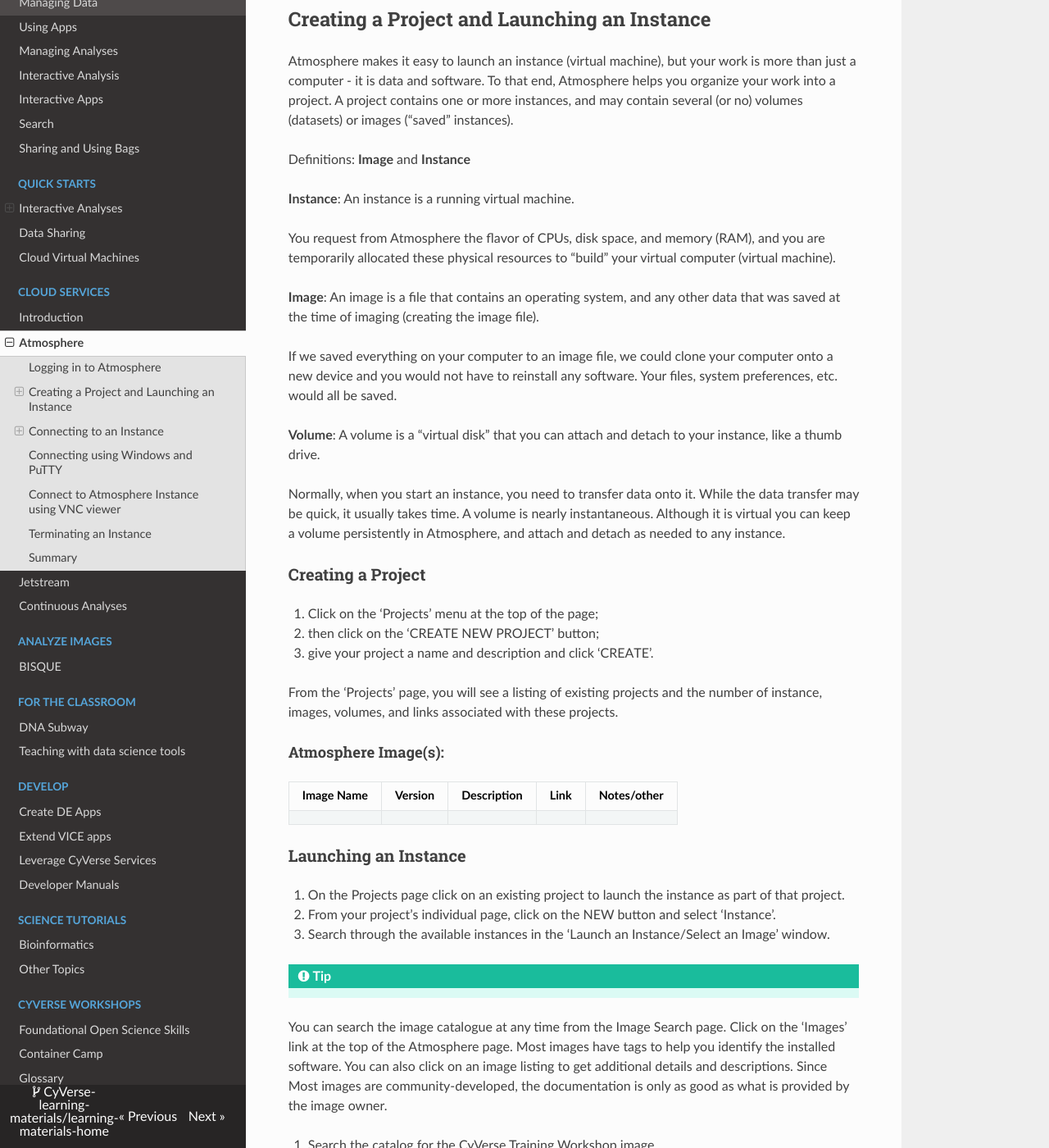
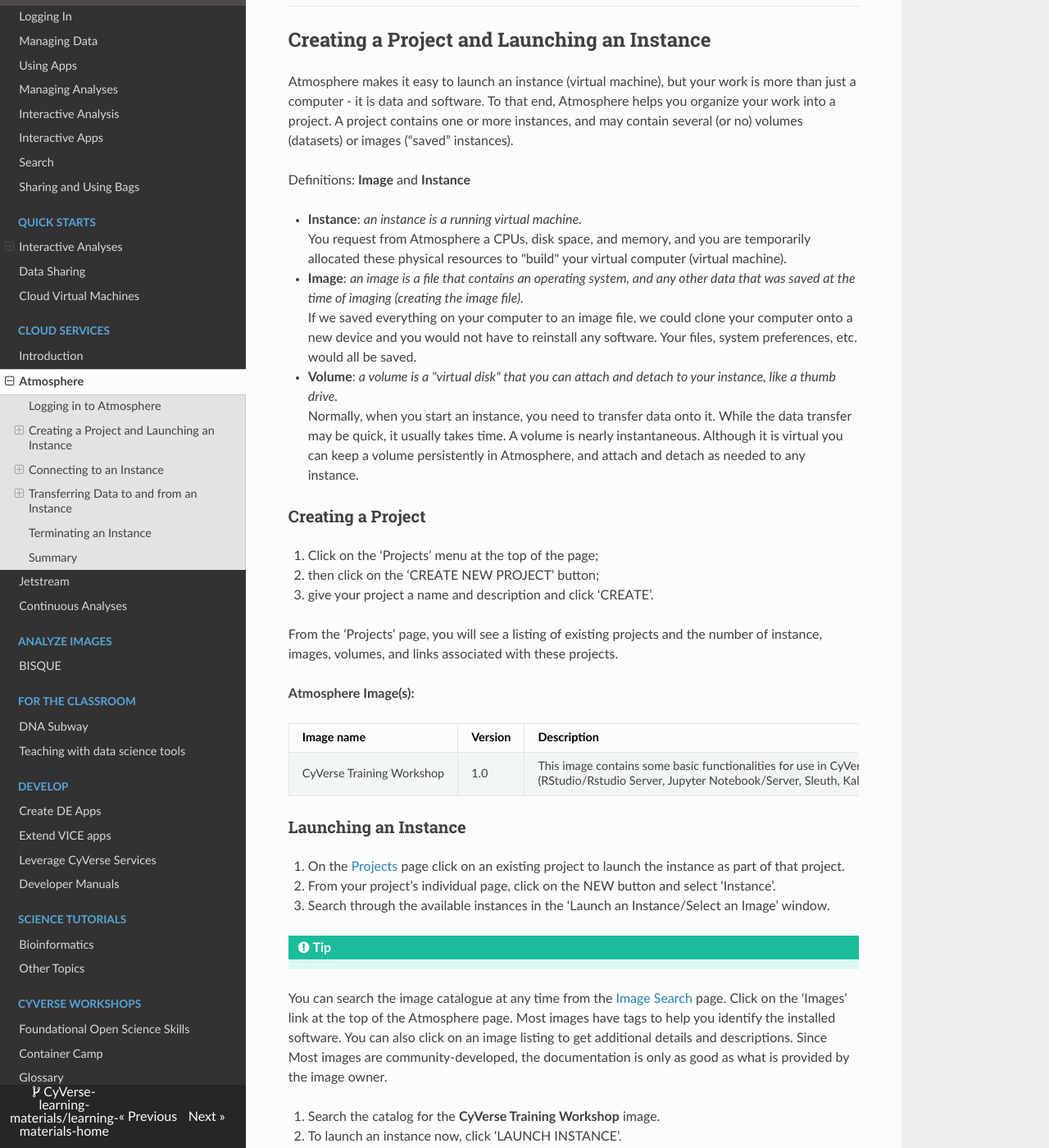
Before and after one commit to CyVerse-learning-materials/learning-materials-home, an MkDocs documentation site: the page built from docs/atmo/atmo.md, in a window 1280 px wide and 1400 px high, scrolled down 1186 px. Shown: the whole window at 82% size. Built offline with MkDocs 1.6.1, drawn with Linux system fonts in a browser that asks for light colours; nearby versions of some CDN libraries; a script that is not in the unit is left out; some of the changed text lies outside the part shown.

Commit message:
merging atmo, formatting

````diff
--- a/docs/atmo/atmo.md
+++ b/docs/atmo/atmo.md
@@ -24,12 +24,18 @@
 Upon login, you will be directed to the Atmosphere Dashboard. Much more about all the dashboard features is available in the Atmosphere Manual , but you can see the number of instances you have running, and percent of your allocation used. You can also see an history of instances launched.
 
 !!! Tip
-  Your allocation (a measure of how many instances you have running, their size, and the amount of time they have been active) automatically refreshes monthly.
-  If you run out of allocation, you can click the need_more ‘NEED MORE?’ button to request an increase.
-  When you exceed your allocation, your instances are suspended.
-  You will not lose saved data, but running processes will be stopped.
-  See the [Atmosphere section]() in the CyVerse service-level agreement for details and definitions related to our allocation policies.
-!!!
+
+  Your allocation (a measure of how many instances you have running,
+  their size, and the amount of time they have been active)
+  automatically refreshes monthly. If you run out of allocation, you
+  can click the **'NEED MORE?'** button to request an increase. When
+  you exceed your allocation, your instances are suspended. You will
+  not lose saved data, but running processes will be stopped. See
+  the Atmosphere section in the [CyVerse service-level
+  agreement](http://www.cyverse.org/service-level-agreement#Atmo)
+  for details and definitions related to our allocation policies.
+
+------------------------------------------------------------------------
 
 ## Creating a Project and Launching an Instance
 
@@ -39,21 +45,23 @@
 
 Definitions: **Image** and **Instance**
 
-**Instance**: An instance is a running virtual machine.
+- **Instance**: *an instance is a running virtual machine.* <br>
+    You request from Atmosphere a CPUs, disk space, and memory, and you are
+    temporarily allocated these physical resources to "build" your
+    virtual computer (virtual machine).
 
-You request from Atmosphere the flavor of CPUs, disk space, and memory (RAM), and you are temporarily allocated these physical resources to “build” your virtual computer (virtual machine).
+- **Image**: *an image is a file that contains an operating system, and any other data that was saved at the time of imaging (creating the image file).* <br>
+    If we saved everything on your computer to an image file,
+    we could clone your computer onto a new device and you would not
+    have to reinstall any software. Your files, system preferences,
+    etc. would all be saved.
 
-**Image**: An image is a file that contains an operating system, and any other data that was saved at the time of imaging (creating the image file).
-
-If we saved everything on your computer to an image file, we could clone your computer onto a new device and you would not have to reinstall any software.
-Your files, system preferences, etc. would all be saved.
-
-**Volume**: A volume is a “virtual disk” that you can attach and detach to your instance, like a thumb drive.
-
-Normally, when you start an instance, you need to transfer data onto it.
-While the data transfer may be quick, it usually takes time.
-A volume is nearly instantaneous.
-Although it is virtual you can keep a volume persistently in Atmosphere, and attach and detach as needed to any instance.
+- **Volume**: *a volume is a "virtual disk" that you can attach and detach to your instance, like a thumb drive.* <br>
+    Normally, when you start an instance, you need to transfer data onto it. While the data
+    transfer may be quick, it usually takes time. A volume is nearly
+    instantaneous. Although it is virtual you can keep a volume
+    persistently in Atmosphere, and attach and detach as needed to
+    any instance.
 
 ### Creating a Project
 
@@ -65,15 +73,15 @@
 
 From the ‘Projects’ page, you will see a listing of existing projects and the number of instance, images, volumes, and links associated with these projects.
 
-#### Atmosphere Image(s):
+**Atmosphere Image(s):**
 
-| Image Name |	Version	| Description	| Link	| Notes/other |
-|------------|----------|-------------|-------|-------------|
-| | | | | |
+| Image name | Version | Description | Link |
+| --- | --- | --- | --- |
+| CyVerse Training Workshop | 1.0 | This image contains some basic functionalities for use in CyVerse training workshops <br> (RStudio/Rstudio Server, Jupyter Notebook/Server, Sleuth, Kallisto RNA-Seq tools) | [Image](https://atmo.cyverse.org/application/images/1467) |
 
 ### Launching an Instance
 
-1. On the Projects page click on an existing project to launch the instance as part of that project.
+1. On the [Projects](https://atmo.cyverse.org/application/projects) page click on an existing project to launch the instance as part of that project.
 
 2. From your project’s individual page, click on the NEW button and select ‘Instance’.
 
@@ -81,13 +89,13 @@
 
 !!! Tip
 
-  You can search the image catalogue at any time from the Image Search page.
+  You can search the image catalogue at any time from the [Image Search](https://atmo.cyverse.org/application/images/search) page.
   Click on the ‘Images’ link at the top of the Atmosphere page.
   Most images have tags to help you identify the installed software.
   You can also click on an image listing to get additional details and descriptions.
   Since Most images are community-developed, the documentation is only as good as what is provided by the image owner.
 
-4. Search the catalog for the CyVerse Training Workshop image.
+4. Search the catalog for the **CyVerse Training Workshop** image.
 
 5. To launch an instance now, click ‘LAUNCH INSTANCE’.
 
@@ -99,6 +107,8 @@
   Also note, that the largest instance sizes are limited and may not be available at any given time based on demand.
 
 Once your instance is launched, your project page will display the status of all instances. Instances are typically available within 10-15 minutes.
+
+------------------------------------------------------------------------
 
 ## Connecting to an Instance
 
@@ -112,27 +122,24 @@
 
 #### Connect using Mac or Linux Terminal
 
-If necessary, login to Atmosphere and locate the instance you are connecting to in a given project.
+- If necessary, login to Atmosphere and locate the instance you are connecting to in a given project.
+- Locate the IP address (an example here: `128.196.64.200`) and copy to your clipboard.
+- Open your computer’s terminal.
+- Connect via SSH:
 
-Locate the IP address (an example here: `128.196.64.200`) and copy to your clipboard.
+  ```bash
+  $ ssh your_cyverse_username@128.196.64.200
+  ```
 
-Open your computer’s terminal.
+- If connecting for the first time to the IP address, you may be get a security prompt:
 
-Connect via SSH:
+  ```bash
+  The authenticity of host '128.196.64.200 (128.196.64.200)' can\'t be established.
+  ECDSA key fingerprint is SHA256:fzEJLqeljHgIwcGY0gUap2sRWLlGPQwUVimhEgkJYBs.
+  Are you sure you want to continue connecting (yes/no)?
+  ```
 
-```bash
-$ ssh your_cyverse_username@128.196.64.200
-```
-
-If connecting for the first time to the IP address, you may be get a security prompt:
-
-```bash
-The authenticity of host '128.196.64.200 (128.196.64.200)' can\'t be established.
-ECDSA key fingerprint is SHA256:fzEJLqeljHgIwcGY0gUap2sRWLlGPQwUVimhEgkJYBs.
-Are you sure you want to continue connecting (yes/no)?
-```
-
-you may accept this prompt by typing `yes`
+  you may accept this prompt by typing `yes`.
 
 You will be prompted to enter your CyVerse password
 
@@ -140,41 +147,117 @@
 
   Your cursor will not move or indicate you are typing as you enter your password. If you make a mistake, hit enter and you will be prompted again.
 
-## Connecting using Windows and PuTTY
+### Connecting using Windows and PuTTY
 
-If necessary, login to Atmosphere and locate the instance you are connecting to in a given project.
+- If necessary, login to Atmosphere and locate the instance you are connecting to in a given project.
+- Locate the IP address and copy this to your clipboard.
+- Open **PuTTY.exe** and paste the IP address into the ‘Host Name (or IP address s)’ field; click ‘Open’
 
-Locate the IP address and copy this to your clipboard.
+!!! note ""
 
-Open ‘PuTTY.exe’ and paste the IP address into the ‘Host Name (or IP address s)’ field; click ‘Open’
+  If this is your first time connecting, you may get a security prompt that the server’s host key is not cached in the registry.
+  You may click ‘Yes’ to continue connecting.
 
-If this is your first time connecting, you may get a security prompt that the server’s host key is not cached in the registry.
-You may click ‘Yes’ to continue connecting.
+- When prompted, enter your CyVerse username for the request to ‘login as:’ and enter your CyVerse password to connect.
 
-When prompted, enter your CyVerse username for the request to ‘login as:’ and enter your CyVerse password to connect.
-
-## Connect to Atmosphere Instance using VNC viewer
+### Connect to Atmosphere Instance using VNC viewer
 
 !!! Note
 
-  You can only connect to an Atmosphere instance that has a desktop installed and has a running VNC server.
-  Usually this information is in the image description.
-  If you are unsure, or having difficulty in connecting to and instance you believe should have a desktop, contact Atmosphere support.
-  If you have not already done so, download Real VNC Viewer
+  You can only connect to an Atmosphere instance that has a desktop
+  installed and has a running VNC server. Usually this information is in
+  the image description. If you are unsure, or having difficulty in
+  connecting to and instance you believe should have a desktop, contact
+  Atmosphere support. If you have not already done so, download [Real VNC Viewer](https://www.realvnc.com/download/viewer/).
 
-If necessary, login to Atmosphere and locate the instance you are connecting to in a given project.
+- If necessary, login to Atmosphere and locate the instance you are connecting to in a given project.
+- Locate the IP address and copy this to your clipboard.
+- Open VNC Viewer. Paste your IP address + “:1” in the ‘VNC Server’ field (e.g. 161.803.39.887:1) and click connect.
 
-Locate the IP address and copy this to your clipboard.
+  !!! Note
 
-Open VNC Viewer. Paste your IP address + “:1” in the ‘VNC Server’ field (e.g. 161.803.39.887:1) and click connect.
+    When connecting for the first time to an instance, you will be prompted to save a signature
 
-!!! Note
-
-  When connecting for the first time to an instance, you will be prompted to save a signature
-
-When prompted, ensure your username entered is your CyVerse username. Enter your CyVerse password and click Ok.
+- When prompted, ensure your username entered is your CyVerse username. Enter your CyVerse password and click Ok.
 
 You should now be connected to your instance desktop.
+
+------------------------------------------------------------------------
+
+## Transferring Data to and from an Instance
+
+An Atmosphere instance only contains data that were included in the
+original image that was used to make that instance. You can transfer
+data to/from the CyVerse Data Store, an Atmosphere Volume, a sever, or
+your local machine. In this guide, we will only cover data transfer
+using iCommands. iCommands is installed on every Atmosphere instance.
+
+**Related Links**
+
+-   **iCommands Guide:**
+    [link](https://cyverse-data-store-guide.readthedocs-hosted.com/en/latest/step2.html)
+-   **iCommands Download:**
+    [link](https://wiki.cyverse.org/wiki/display/DS/Setting+Up+iCommands)
+
+------------------------------------------------------------------------
+
+### Transferring Data to/from an Instance using iCommands
+
+You can execute to the instance's icommand if you are connected via
+SSH/PuTTY or if you are connected to the desktop via VNC, open the
+instance's terminal application.
+
+ 1.  At the instance's terminal, start the iCommands configuration
+     using the 'iinit' command and enter configure.
+
+    !!! Note "Important"
+
+      This configuration is a one-time step on your first use with
+      this instance.
+
+      ``` bash
+      $ iinit
+
+      # As prompted, enter the following values:
+      # Host: data.cyverse.org
+      # Port: 1247
+      # User: your_cyverse_username
+      # Zone: iplant
+      # Password: your_cyverse_password
+      ```
+
+      If you make a mistake in your configuration you can edit
+      `~/.irods/irods_environment.json` on your instance.
+
+ 2.  Test your configuration by listing your Data Store contents with
+     the `ils` command.
+
+     ``` bash
+     $ ils
+     ```
+     !!! Tip
+
+      If you made a mistake during the configuration, you can edit
+      your icommands configuration file.
+
+ 3.  To download a file from the Data Store to your instance, use
+     `iget`
+
+     ``` bash
+     $ iget data_store_file
+     ```
+
+ 4.  To upload file from your instance to the Data Store use `iput`
+
+     ``` bash
+     $ iget file_on_instance location_on_data_store
+     ```
+
+!!! Tip
+
+iCommands has a variety of options, to see progress of transfers, operate recursively, and more. See additional [iCommands documentation](https://wiki.cyverse.org/wiki/display/DS/Using+iCommands) on the CyVerse wiki.
+
+------------------------------------------------------------------------
 
 ## Terminating an Instance
 
````
